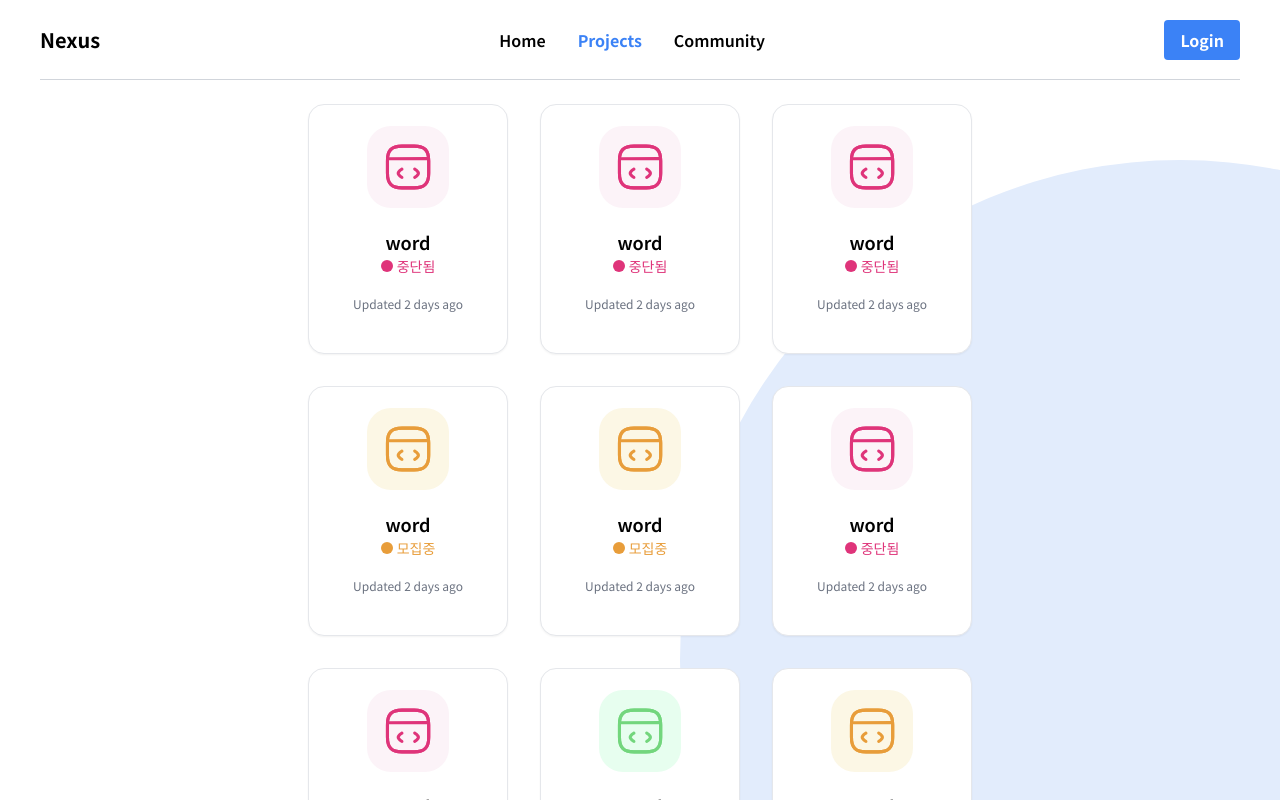
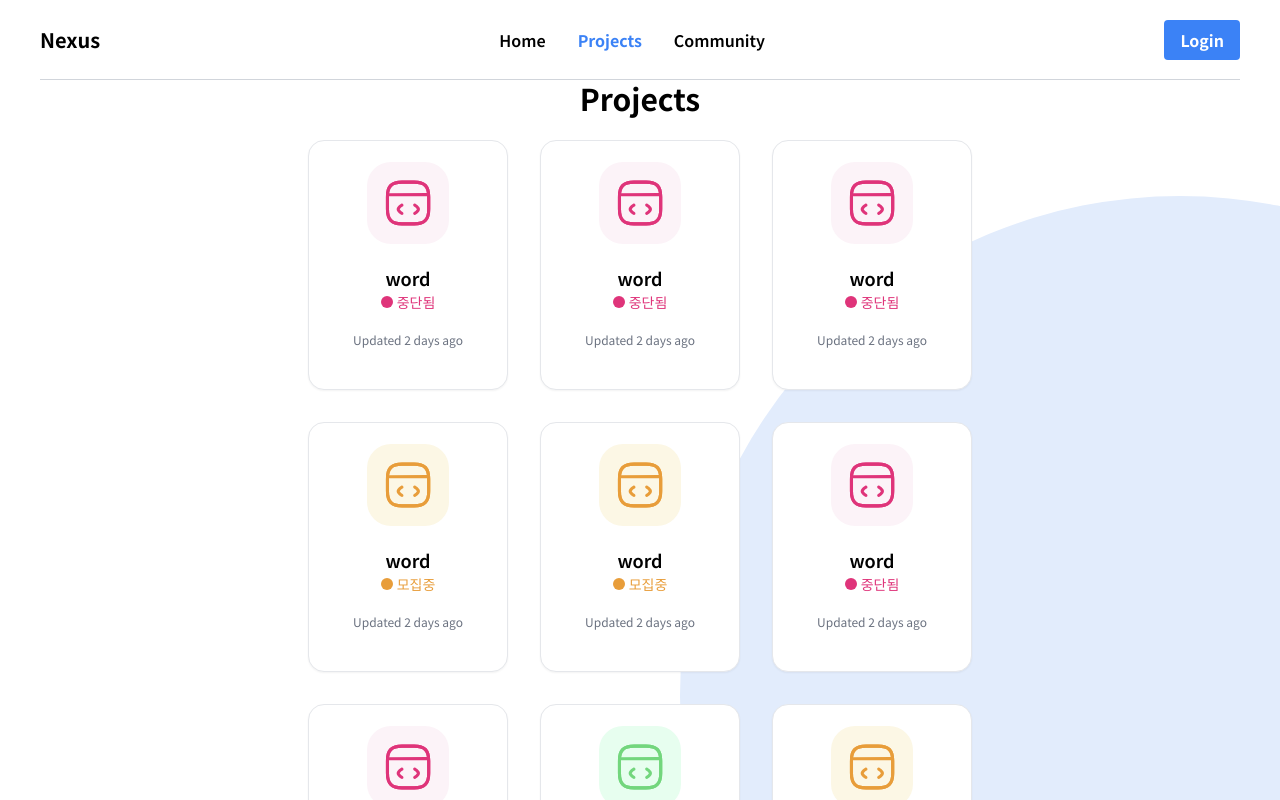
Before and after one commit to wwwcomcomcomcom/nexus-fe, a React (Vite) app: page /projects in a window 1280 px wide. Shown: the top 800 px of the page. Built offline with nearby package versions, Linux system fonts and the light colour scheme.

Commit message:
Update - center projectList + add Projects label

```diff
--- a/src/page/ProjectListPage.tsx
+++ b/src/page/ProjectListPage.tsx
@@ -7,7 +7,8 @@ export default function ProjectListPage() {
   const userStore = useUpdatedUserStore();
   return (
     <div className="flex flex-col w-full h-full">
-      <div className="flex flex-row w-full px-10 place-content-between bg-transparent">
+      <div className="flex flex-row w-full px-10 place-content-center bg-transparent">
+        <h1 className="text-3xl font-bold text-center">Projects</h1>
         {userStore.isLogin() && (
           <div className="flex flex-row items-center">
             <button
```
